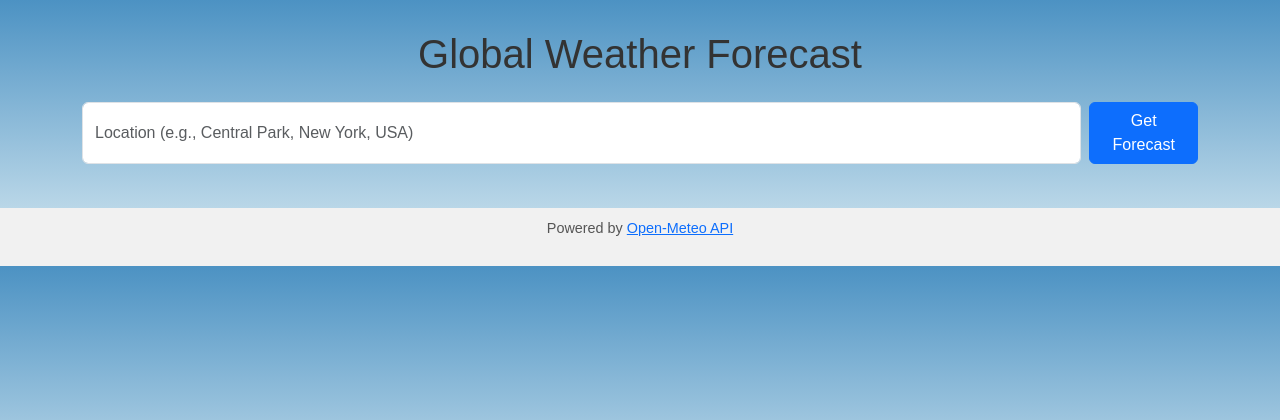
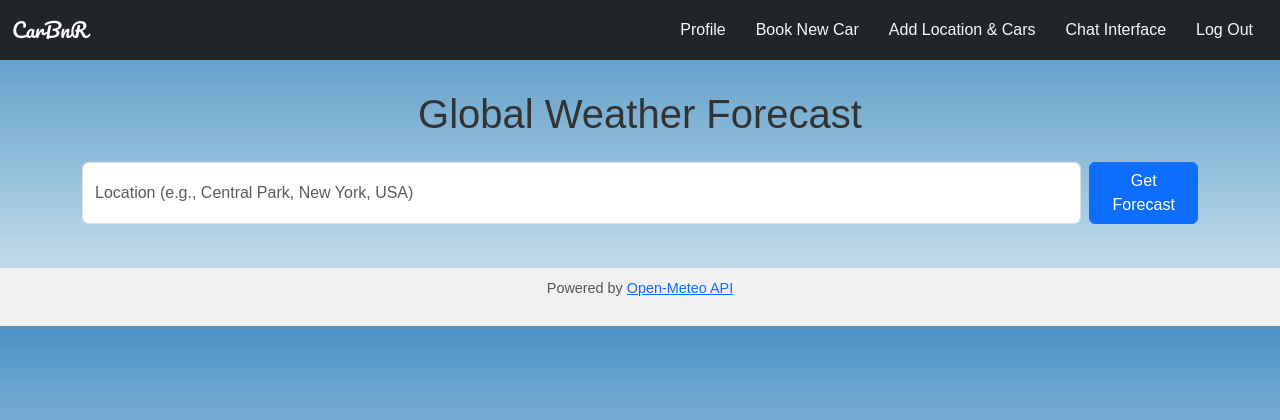
Before and after one commit to OMARAMO77/CarBnR_v5, a Flask app: template carapp/templates/global-weather.html in a window 1280 px wide. Shown: the top 420 px of the page. Run offline with Flask 3, Linux system fonts and the light colour scheme; the template is opened without the code that fills it, so the values that code supplies are empty; some libraries are stand-ins or nearby versions.

Commit message:
global-weather.html

```diff
--- a/carapp/templates/global-weather.html
+++ b/carapp/templates/global-weather.html
@@ -4,11 +4,42 @@
     <meta charset="UTF-8">
     <meta name="viewport" content="width=device-width, initial-scale=1.0">
     <title>Global Weather Forecast</title>
+    <link rel="stylesheet" href="https://fonts.googleapis.com/css2?family=Pacifico&amp;display=swap">
     <link rel="stylesheet" href="https://cdnjs.cloudflare.com/ajax/libs/bootstrap/5.3.0/css/bootstrap.min.css">
+    <link rel="stylesheet" href="../static/styles/navbar.css">
     <link rel="stylesheet" href="../static/styles/global-weather.css">
     <link rel="icon" href="../static/images/thumb.png">
 </head>
 <body>
+  <!-- Navigation Bar -->
+  <nav class="navbar navbar-expand-lg navbar-dark bg-dark">
+    <div class="container-fluid">
+      <a class="navbar-brand text-white" href="./" style="font-family: 'Pacifico', cursive;">CarBnR</a>
+      <button class="navbar-toggler" type="button" data-bs-toggle="collapse" data-bs-target="#navbarNav">
+        <span class="navbar-toggler-icon"></span>
+      </button>
+      <div class="collapse navbar-collapse" id="navbarNav">
+        <ul class="navbar-nav ms-auto">
+          <li class="nav-item">
+            <a class="nav-link" href="/profile" data-bs-toggle="tab">Profile</a>
+          </li>
+          <li class="nav-item">
+            <a class="nav-link" href="/select_cars" data-bs-toggle="tab">Book New Car</a>
+          </li>
+          <li class="nav-item">
+            <a class="nav-link" href="/add-location-and-cars" data-bs-toggle="tab">Add Location & Cars</a>
+          </li>
+          <li class="nav-item">
+            <a class="nav-link" href="/chat-interface" data-bs-toggle="tab">Chat Interface</a>
+          </li>
+          <li class="nav-item">
+            <a class="nav-link text-danger" id="log-out">Log Out</a>
+          </li>
+        </ul>
+      </div>
+    </div>
+  </nav>
+
     <div class="container">
         <h1 class="text-center mb-4">Global Weather Forecast</h1>
         <form id="location-form" class="d-flex justify-content-center gap-2 mb-4">
@@ -43,8 +74,7 @@
     <div class="footer">
         <p>Powered by <a href="https://www.open-meteo.com" target="_blank">Open-Meteo API</a></p>
     </div>
-
-    <script src="https://cdnjs.cloudflare.com/ajax/libs/bootstrap/5.3.0/js/bootstrap.bundle.min.js"></script>
+    <script src="https://cdn.jsdelivr.net/npm/bootstrap@5.3.2/dist/js/bootstrap.bundle.min.js"></script>
     <script src="../static/scripts/status-parameters.js"></script>
     <script src="../static/scripts/global-weather.js"></script>
     <script src="../static/scripts/fetchCoordinates.js"></script>
```
